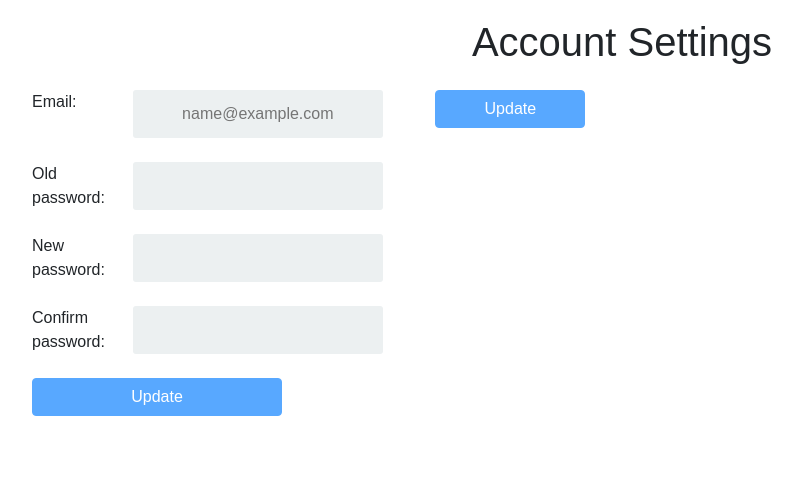
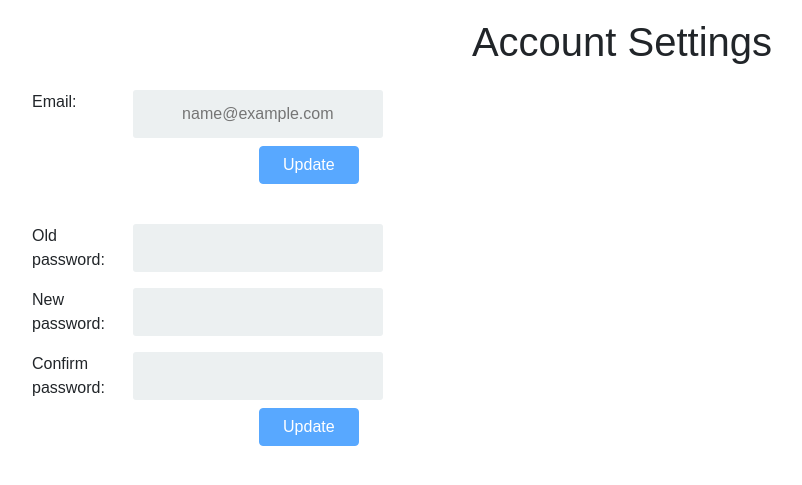
Before and after one commit to pcfu/UOWEventBookingSystem, a Flask app: page /my_account in a window 1280 px wide. Shown: the part 56-541 px from the top of the page, without its empty margins (18-820 px from the left). Run offline with Flask 3, Linux system fonts and the light colour scheme; the visitor is signed in with stand-in values (Sample User, id 1); data comes from the database, SQL or seed files in the repository; data that the repository does not hold is empty; parts of the project's set-up code (start-up, migrations or seed data) failed here and were passed over; some libraries are stand-ins or nearby versions.

Commit message:
edited my_account.html

```diff
--- a/app/templates/my_account.html
+++ b/app/templates/my_account.html
@@ -26,21 +26,27 @@
 	  <div class="col-lg-1 col-md-2 col-sm-3 label-col">
 		Email:
 	  </div>
-	  <div class="col-lg-3 col-md-7 col-sm-6 field-col">
+	  <div class="col-lg-5 col-md-10 col-sm-9 field-col">
+		<div class="row no-gutters">
+			<div class="col">
 			<!-- Email entry field -->
 			<span oninput="email_len_check()">
 			  {{ update_form.update_email.email(placeholder=current_user.email) }}
 			</span>
+			<!-- Flash error messages -->
+			{% for error in update_form.update_email.email.errors %}
+			<span style="color: red;">[{{ error }}]</span>
+			{% endfor %}
 			</div>
-	  <div class="col-lg-2 col-md-3 col-sm-3 button-col">
+		</div>
+		<div class="row no gutters">
+			<div class="col mt-2 offset-3">
 			<!-- Email update button -->
 			<span onclick="return confirm('confirm update email')">
-		  {{ update_form.update_email.update_email(disabled="", class="btn btn-primary", style="width:150px;") }}
+			  {{ update_form.update_email.update_email(disabled="", class="btn btn-primary", style="width:100px;") }}
 			</span>
-		<!-- Flash error messages -->
-		{% for error in update_form.update_email.email.errors %}
-		<br><span style="color: red;">[{{ error }}]</span>
-		{% endfor %}
+			</div>
+		</div>
 	  </div><br><br>
 
 	  <script>
@@ -56,39 +62,39 @@
 	  </script>
 	</div>
 
-	<div class="row old-password-row">
+	<div class="row password-row">
+		<div class="col">
+			<div class="row old-password-row my-3">
 			  <!-- Update password section -->
 			  {{ update_form.update_password.hidden_tag() }}
 			  <div class="col-lg-1 col-md-2 col-sm-3 label-col">
 				Old password:
 			  </div>
-	  <div class="col-lg-3 col-md-6 col-sm-5 field-col">
+			  <div class="col-lg-5 col-md-6 col-sm-5 field-col">
 				<!--  Old password field -->
 				<span oninput="pw_len_check()">
 				  {{ update_form.update_password.old_password }}
 				</span>
 				<!-- Flash error messages for old password -->
 				{% for error in update_form.update_password.old_password.errors %}
-		<br><span style="color: red;">[{{ error }}]</span>
+				<span style="color: red;">[{{ error }}]</span>
 				{% endfor %}
-		<br><br>
 			  </div>
 			</div>
 
-	<div class="row old-password-row">
+			<div class="row new-password-row mb-3">
 			  <div class="col-lg-1 col-md-2 col-sm-3 label-col">
 				New password:
 			  </div>
-	  <div class="col-lg-3 col-md-6 col-sm-5 field-col">
+			  <div class="col-lg-5 col-md-6 col-sm-5 field-col">
 				<!--  New password field -->
 				<span oninput="pw_len_check()">
 				  {{ update_form.update_password.new_password }}
 				</span>
 				<!-- Flash error messages for new password -->
 				{% for error in update_form.update_password.new_password.errors %}
-		<br><span style="color: red;">[{{ error }}]</span>
+				<span style="color: red;">[{{ error }}]</span>
 				{% endfor %}
-		<br><br>
 			  </div>
 			</div>
 
@@ -96,25 +102,29 @@
 			  <div class="col-lg-1 col-md-2 col-sm-3 label-col">
 				Confirm password:
 			  </div>
-	  <div class="col-lg-3 col-md-6 col-sm-5 field-col">
+			  <div class="col-lg-5 col-md-10 col-sm-9 field-col">
+				<div class="row no-gutters">
+					<div class="col">
 						<!--  Confirm password field -->
 						<span oninput="pw_len_check()">
 						  {{ update_form.update_password.confirm_password }}
 						</span>
 						<!-- Flash error messages for confirm password -->
 						{% for error in update_form.update_password.confirm_password.errors %}
-		<br><span style="color: red;">[{{ error }}]</span>
+						&nbsp<span style="color: red;">[{{ error }}]</span>
 						{% endfor %}
-		<br><br>
 					</div>
 				</div>
-
-	<div class="row update-button-row">
-	  <div class="col-lg-2 col-md-4 col-sm-4 button-col">
+				<div class="row no gutters">
+					<div class="col mt-2 offset-3">
 						<!-- Password update button -->
 						<span onclick="return confirm('confirm update password')">
-		  {{ update_form.update_password.update_password(disabled="", class="btn btn-primary") }}
+						  {{ update_form.update_password.update_password(disabled="", class="btn btn-primary", style="width:100px;") }}
 						</span>
+					</div>
+				</div>
+			  </div>
+			</div>
 		</div>
 	</div>
 
```
Also changed, not shown: 1 other file. Lines whose indentation alone changed are shown as unchanged.
